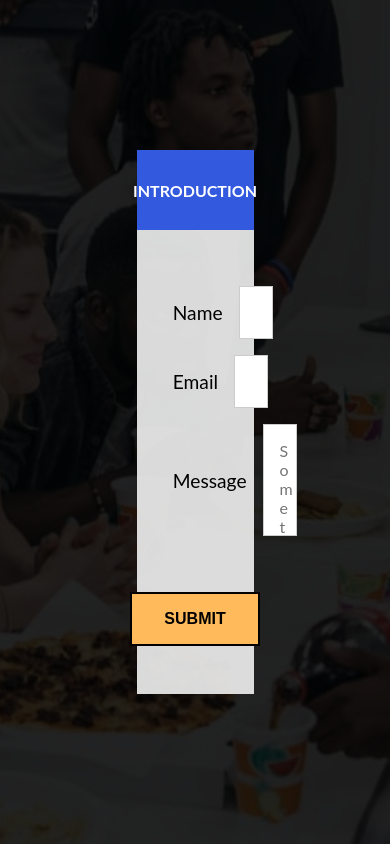
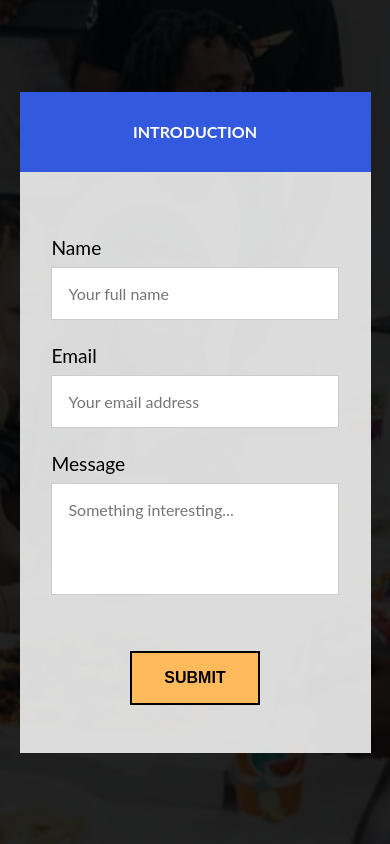
Before and after one commit to ckwagaba/jimdo-challenge, a React (Create React App) app: page / in a window 390 px wide. Built offline with nearby package versions, Linux system fonts and the light colour scheme.

Commit message:
make form responsive

```diff
--- a/src/components/App/App.css
+++ b/src/components/App/App.css
@@ -18,7 +18,7 @@
 
 .form-container {
   z-index: 1;
-  width: 30%;
+  width: 50%;
   display: flex;
   flex-direction: column;
   justify-content: center;
@@ -56,3 +56,37 @@
   justify-content: center;
   align-items: center;
 }
+
+@media only screen and (min-width: 1200px) {
+    .form-container {
+      width: 30%;
+    }
+}
+
+@media only screen and (max-width: 1024px) {
+    .form-container {
+      width: 70%;
+    }
+}
+
+@media only screen and (max-width: 420px) {
+    .form-container {
+      width: 90%;
+    }
+}
+
+@media only screen and (orientation: portrait) and (max-height: 700px) {
+    .form-container-main {
+      padding: 1rem;
+    }
+
+    .form-container-footer {
+      padding: 1rem;
+    }
+}
+
+@media only screen and (orientation: portrait) and (max-height: 600px) {
+    .form-container-header {
+      height: 3rem;
+    }
+}
--- a/src/components/EmailInput/EmailInput.css
+++ b/src/components/EmailInput/EmailInput.css
@@ -23,3 +23,17 @@
     font-size: 1rem;
     font-family: inherit;
 }
+
+@media only screen and (max-width: 600px) {
+    .EmailInput {
+        flex-direction: column;
+    }
+    .EmailInput label {
+        width: 100%;
+        padding: .5rem 0;
+    }
+
+    .EmailInput input {
+        width: 100%;
+    }
+}
--- a/src/components/TextArea/TextArea.css
+++ b/src/components/TextArea/TextArea.css
@@ -25,3 +25,17 @@
     font-size: 1rem;
     font-family: inherit;
 }
+
+@media only screen and (max-width: 600px) {
+    .TextArea {
+        flex-direction: column;
+    }
+    .TextArea label {
+        width: 100%;
+        padding: .5rem 0;
+    }
+
+    .TextArea textarea {
+        width: 100%;
+    }
+}
--- a/src/components/TextInput/TextInput.css
+++ b/src/components/TextInput/TextInput.css
@@ -23,3 +23,17 @@
     font-size: 1rem;
     font-family: inherit;
 }
+
+@media only screen and (max-width: 600px) {
+    .TextInput {
+        flex-direction: column;
+    }
+    .TextInput label {
+        width: 100%;
+        padding: .5rem 0;
+    }
+
+    .TextInput input {
+        width: 100%;
+    }
+}
```
